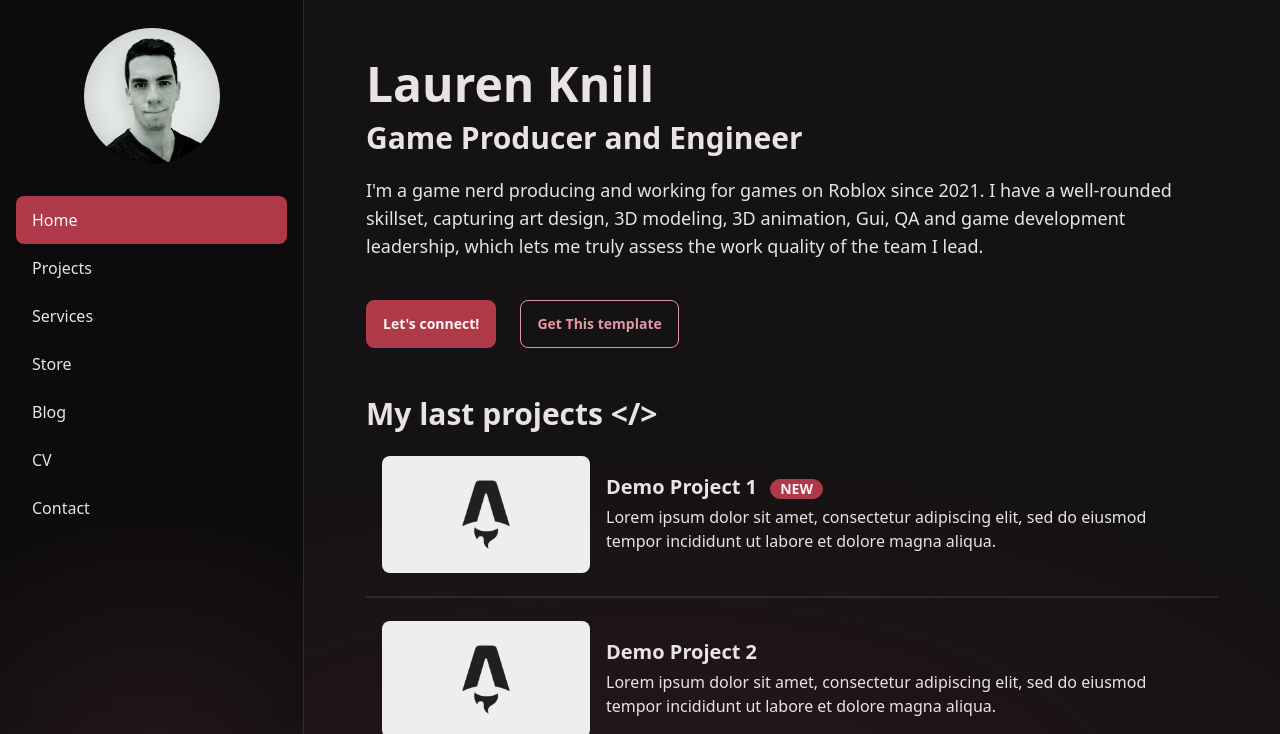
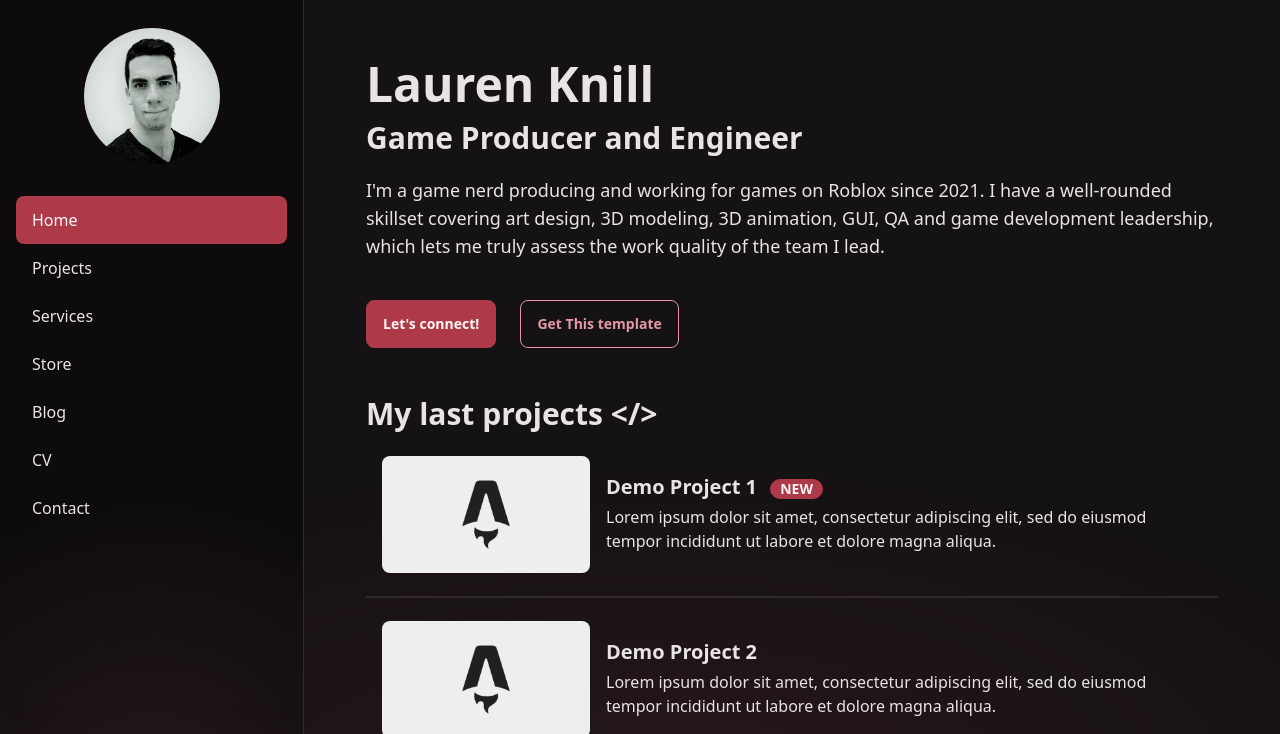
Before and after one commit to LaurKnill/LaurKnill.github.io, an Astro site: page / in a window 1280 px wide. Shown: the top 734 px of the page. Built offline with nearby package versions, Linux system fonts and the light colour scheme; Astro itself is replaced by a stand-in of ours.

Commit message:
Polish homepage intro wording
Co-Authored-By: Claude Opus 5.5 <noreply@anthropic.com>

```diff
--- a/src/pages/index.astro
+++ b/src/pages/index.astro
@@ -15,8 +15,8 @@ const last_posts = posts.slice(0, 3);
     <div class="text-3xl py-3 font-bold">Game Producer and Engineer</div>
     <div class="py-2">
       <text class="text-lg">
-        I'm a game nerd producing and working for games on Roblox since 2021. I have a well-rounded skillset,
-        capturing art design, 3D modeling, 3D animation, Gui, QA and game development leadership, which lets me
+        I'm a game nerd producing and working for games on Roblox since 2021. I have a well-rounded skillset
+        covering art design, 3D modeling, 3D animation, GUI, QA and game development leadership, which lets me
         truly assess the work quality of the team I lead.
       </text>
     </div>
```
